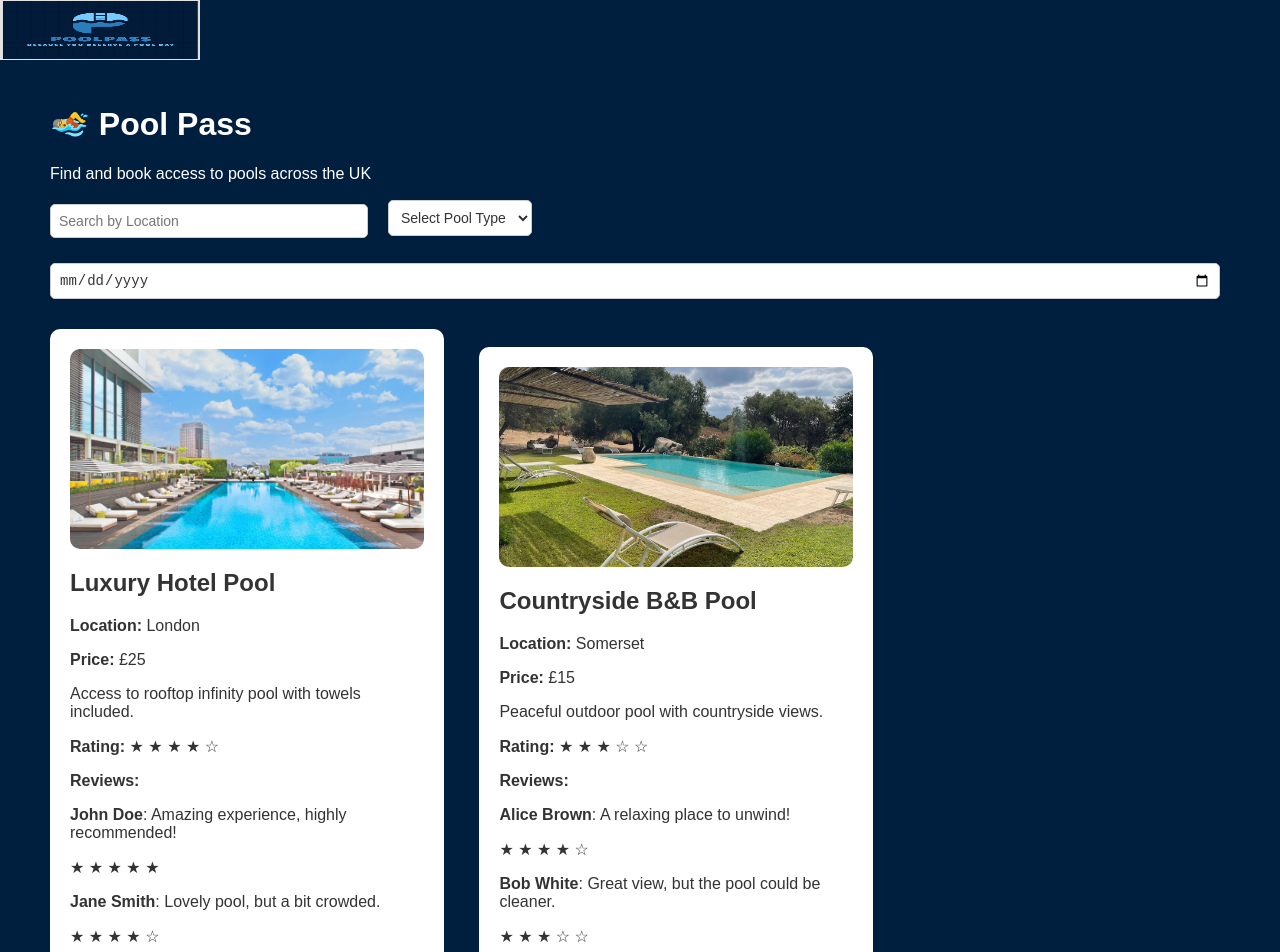
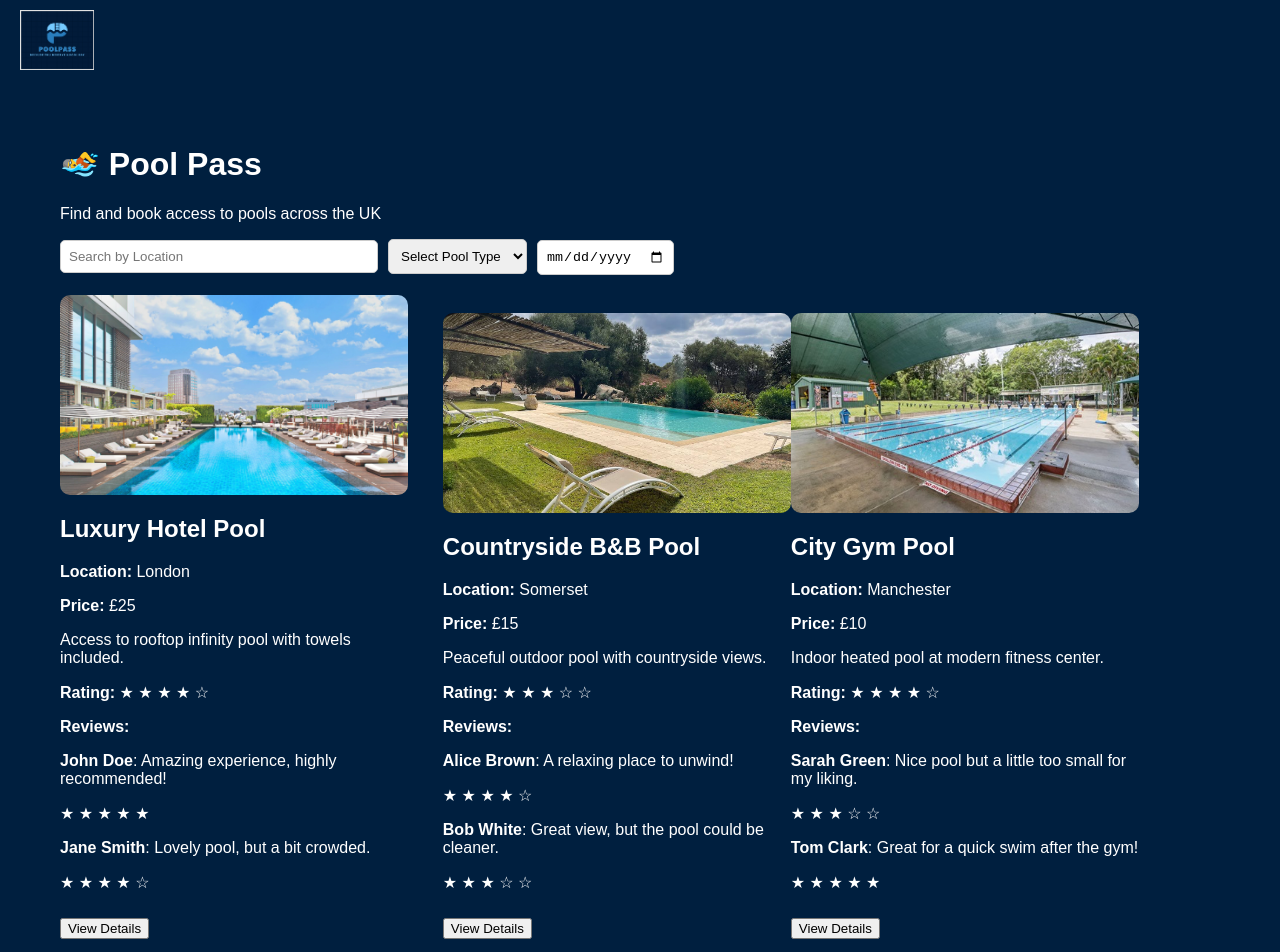
Before and after one commit to SxyWytBoy/PoolPass, a Next.js app: page / in a window 1280 px wide. Shown: the top 952 px of the page. Built offline with nearby package versions, Linux system fonts and the light colour scheme.

Commit message:
Update globals.css

```diff
--- a/styles/globals.css
+++ b/styles/globals.css
@@ -7,68 +7,42 @@
   color: #fff; /* Light text for contrast */
 }
 
+/* Header styling */
+header {
+  display: flex;
+  align-items: center;
+  justify-content: space-between;
+  padding: 10px 20px;
+  background-color: #001f3f; /* Deep blue background */
+}
+
+header img {
+  height: 60px; /* Adjust to the height of your logo */
+  width: auto; /* Maintain aspect ratio */
+}
+
+nav {
+  display: flex;
+  gap: 20px;
+  align-items: center;
+}
+
+nav a {
+  color: #fff;
+  text-decoration: none;
+  font-size: 16px;
+  font-weight: bold;
+}
+
+nav a:hover {
+  color: #0070f3; /* Change on hover */
+}
+
+/* Container */
 .container {
   max-width: 1200px;
   margin: 0 auto;
   padding: 20px;
-}
-
-/* Card style for pools */
-.card {
-  background: white;
-  color: #333; /* Ensure text inside cards is dark and readable */
-  border-radius: 10px;
-  box-shadow: 0 2px 8px rgba(0, 0, 0, 0.05);
-  padding: 20px;
-  margin-bottom: 20px;
-  width: 100%;
-}
-
-/* Buttons */
-button {
-  background-color: #0070f3;
-  color: white;
-  border: none;
-  border-radius: 5px;
-  padding: 10px 16px;
-  cursor: pointer;
-  font-size: 16px;
-}
-
-button:hover {
-  background-color: #005dc1;
-}
-
-/* Inputs and text areas */
-input, textarea {
-  border: 1px solid #ccc;
-  border-radius: 5px;
-  padding: 10px;
-  font-size: 14px;
-  width: 100%;
-  margin-top: 5px;
-}
-
-/* Enhanced filter/search bar appearance */
-.filters input,
-.filters select {
-  background-color: #fff;
-  color: #333;
-  border: 1px solid #ccc;
-  border-radius: 5px;
-  padding: 10px;
-  font-size: 14px;
-  margin-right: 10px;
-  margin-bottom: 10px;
-  box-shadow: 0 1px 4px rgba(0, 0, 0, 0.1);
-}
-
-.filters {
-  margin-bottom: 20px;
-  display: flex;
-  flex-wrap: wrap;
-  align-items: center;
-  gap: 10px;
 }
 
 /* Mobile-First Approach: Default is for mobile devices */
@@ -109,43 +83,3 @@
     margin-right: 0;
   }
 }
-
-/* Styles for images on the "view details" pages */
-.view-details-image {
-  max-width: 100%; /* Ensure image doesn't exceed the container width */
-  height: auto; /* Maintains aspect ratio */
-  border-radius: 10px; /* Optional: Add rounded corners to image */
-  box-shadow: 0 2px 8px rgba(0, 0, 0, 0.1); /* Optional: Add subtle shadow */
-  display: block; /* Make image a block element */
-  margin: 0 auto 20px; /* Center image and add space below */
-  object-fit: contain; /* Ensures image fits the container */
-  max-height: 600px; /* Optional: Limit the height of the image */
-}
-
-/* Container for images on view details pages */
-.view-details-container {
-  max-width: 100%;
-  margin: 0 auto;
-  padding: 20px;
-  text-align: center; /* Center align content inside the container */
-}
-
-/* Mobile-First Approach: Default is for mobile devices */
-.container {
-  padding: 10px;
-}
-
-/* Larger screens (tablets, desktops) */
-@media (min-width: 768px) {
-  .view-details-image {
-    max-width: 80%; /* Limit image size on larger screens */
-    max-height: 500px; /* Optional: Set a max-height to avoid images becoming too large */
-  }
-}
-
-@media (min-width: 1024px) {
-  .view-details-image {
-    max-width: 70%; /* Limit image size on larger screens */
-    max-height: 600px; /* Optional: Limit height */
-  }
-}
```
